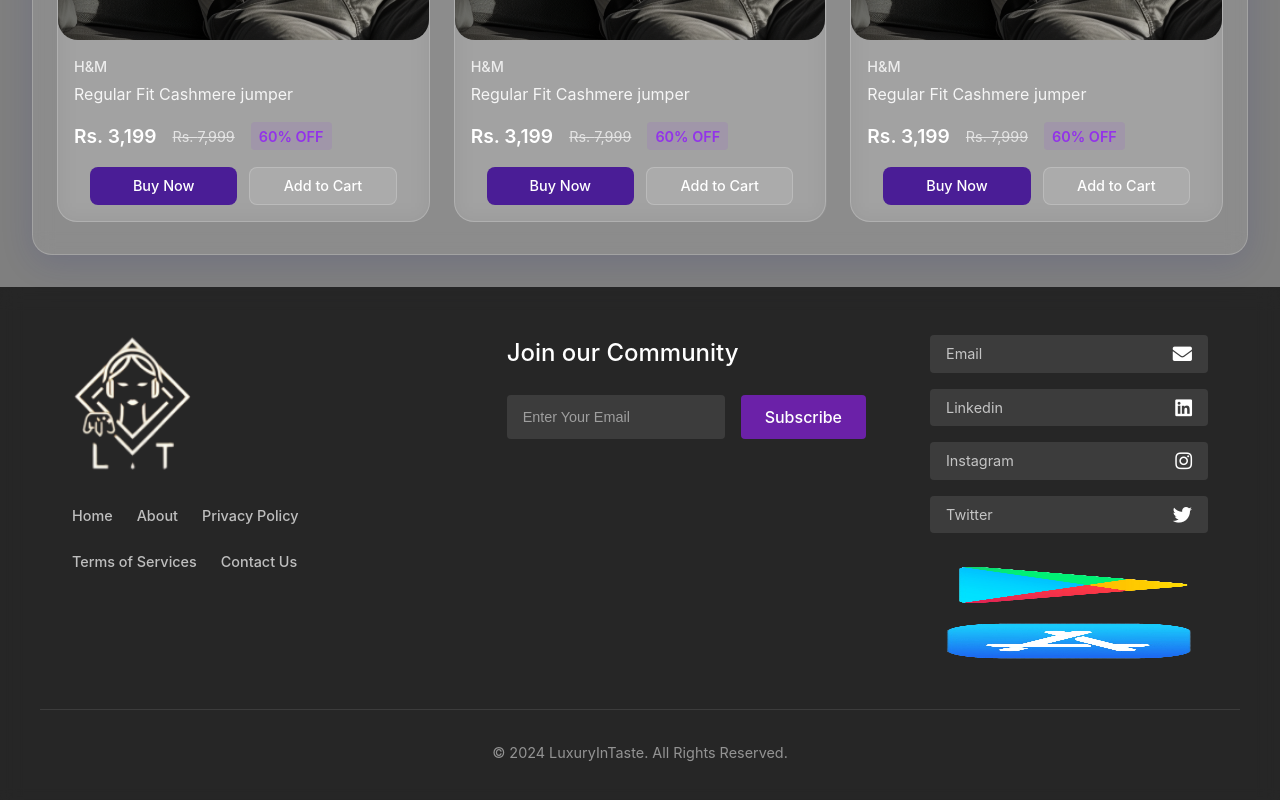
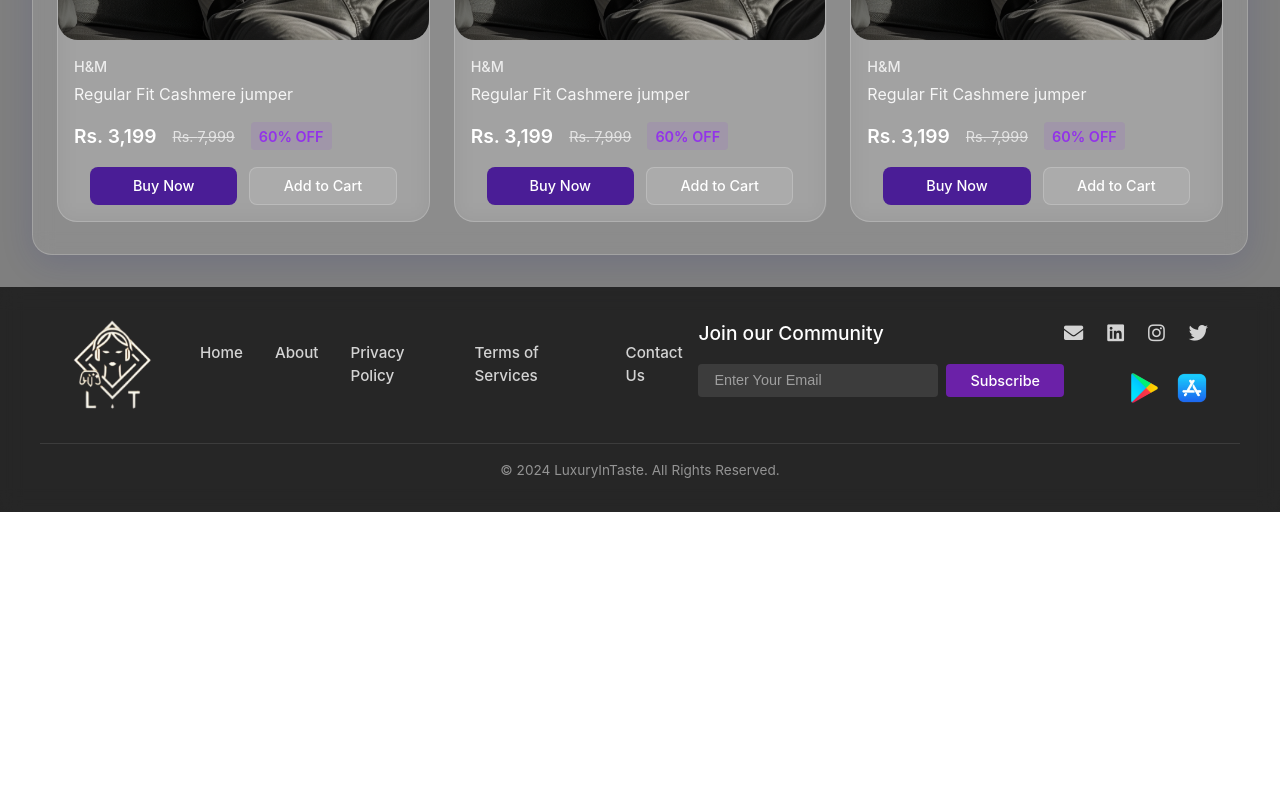
Before and after one commit to luxuryintaste-LIT/lit-ecommerce-backend, a React (Vite) app: page / in a window 1280 px wide. Shown: the part 1394-2194 px from the top of the page. After the commit the page ends 1906 px from the top, so only its background shows below. Built offline with nearby package versions, Linux system fonts and the light colour scheme.

Commit message:
again fixed

```diff
--- a/src/components/Footer.jsx
+++ b/src/components/Footer.jsx
@@ -10,13 +10,13 @@ const Footer = () => {
       <div className="footer-content">
         <div className="footer-left">
           <img src={logo} alt="LuxuryInTaste Logo" className="footer-logo" />
-          <div className="footer-links">
+          <nav className="footer-nav">
             <a href="/" className="footer-link">Home</a>
             <a href="/about" className="footer-link">About</a>
             <a href="/privacy" className="footer-link">Privacy Policy</a>
             <a href="/terms" className="footer-link">Terms of Services</a>
             <a href="/contact" className="footer-link">Contact Us</a>
-          </div>
+          </nav>
         </div>
 
         <div className="footer-middle">
@@ -35,22 +35,18 @@ const Footer = () => {
 
         <div className="footer-right">
           <div className="social-links">
-            <div className="social-link">
-              <span>Email</span>
+            <a href="#" className="social-link">
               <i className="fas fa-envelope"></i>
-            </div>
-            <div className="social-link">
-              <span>Linkedin</span>
+            </a>
+            <a href="#" className="social-link">
               <i className="fab fa-linkedin"></i>
-            </div>
-            <div className="social-link">
-              <span>Instagram</span>
+            </a>
+            <a href="#" className="social-link">
               <i className="fab fa-instagram"></i>
-            </div>
-            <div className="social-link">
-              <span>Twitter</span>
+            </a>
+            <a href="#" className="social-link">
               <i className="fab fa-twitter"></i>
-            </div>
+            </a>
           </div>
           <div className="app-downloads">
             <img src={googlePlay} alt="Get it on Google Play" className="store-badge" />
--- a/src/styles/Footer.css
+++ b/src/styles/Footer.css
@@ -2,7 +2,7 @@
   width: 100%;
   background: rgba(0, 0, 0, 0.7);
   backdrop-filter: blur(10px);
-  padding: 3rem 0;
+  padding: 2rem 0;
   color: #fff;
 }
 
@@ -10,32 +10,31 @@
   max-width: 1200px;
   margin: 0 auto;
   padding: 0 2rem;
-  display: grid;
-  grid-template-columns: 2fr 1.5fr 1.5fr;
-  gap: 4rem;
+  display: flex;
+  justify-content: space-between;
+  align-items: flex-start;
 }
 
 .footer-left {
   display: flex;
-  flex-direction: column;
+  align-items: center;
+  gap: 3rem;
+}
+
+.footer-logo {
+  width: 80px;
+  height: auto;
+}
+
+.footer-nav {
+  display: flex;
   gap: 2rem;
 }
 
-.footer-logo {
-  width: 120px;
-  height: auto;
-}
-
-.footer-links {
-  display: flex;
-  flex-wrap: wrap;
-  gap: 1.5rem;
-}
-
 .footer-link {
-  color: rgba(255, 255, 255, 0.7);
+  color: rgba(255, 255, 255, 0.8);
   text-decoration: none;
-  font-size: 0.9rem;
+  font-size: 0.95rem;
   transition: color 0.3s ease;
 }
 
@@ -44,25 +43,24 @@
 }
 
 .footer-middle {
-  display: flex;
-  flex-direction: column;
-  justify-content: flex-start;
+  flex: 0 1 auto;
 }
 
 .footer-subscribe h3 {
-  font-size: 1.5rem;
-  margin-bottom: 1.5rem;
+  font-size: 1.2rem;
+  margin-bottom: 1rem;
   font-weight: 500;
+  color: #fff;
 }
 
 .subscribe-form {
   display: flex;
-  gap: 1rem;
+  gap: 0.5rem;
 }
 
 .subscribe-input {
-  flex: 1;
-  padding: 0.75rem 1rem;
+  width: 240px;
+  padding: 0.5rem 1rem;
   border: none;
   border-radius: 4px;
   background: rgba(255, 255, 255, 0.1);
@@ -75,13 +73,14 @@
 }
 
 .subscribe-button {
-  padding: 0.75rem 1.5rem;
+  padding: 0.5rem 1.5rem;
   border: none;
   border-radius: 4px;
   background: #6B21A8;
   color: #fff;
   cursor: pointer;
   transition: background-color 0.3s ease;
+  font-size: 0.9rem;
 }
 
 .subscribe-button:hover {
@@ -91,48 +90,33 @@
 .footer-right {
   display: flex;
   flex-direction: column;
-  gap: 2rem;
+  gap: 1.5rem;
 }
 
 .social-links {
   display: flex;
-  flex-direction: column;
-  gap: 1rem;
+  gap: 1.5rem;
+  justify-content: flex-end;
 }
 
 .social-link {
-  display: flex;
-  align-items: center;
-  justify-content: space-between;
-  padding: 0.5rem 1rem;
-  background: rgba(255, 255, 255, 0.1);
-  border-radius: 4px;
-  cursor: pointer;
-  transition: transform 0.3s ease;
+  color: rgba(255, 255, 255, 0.8);
+  font-size: 1.2rem;
+  transition: color 0.3s ease;
 }
 
 .social-link:hover {
-  transform: translateX(10px);
-}
-
-.social-link span {
-  color: rgba(255, 255, 255, 0.7);
-  font-size: 0.9rem;
-}
-
-.social-link i {
   color: #fff;
-  font-size: 1.2rem;
 }
 
 .app-downloads {
   display: flex;
-  flex-direction: column;
   gap: 1rem;
+  justify-content: flex-end;
 }
 
 .store-badge {
-  height: 40px;
+  height: 32px;
   width: auto;
   cursor: pointer;
   transition: opacity 0.3s ease;
@@ -144,36 +128,53 @@
 
 .footer-bottom {
   max-width: 1200px;
-  margin: 3rem auto 0;
-  padding: 2rem 2rem 0;
+  margin: 2rem auto 0;
+  padding: 1rem 2rem 0;
   border-top: 1px solid rgba(255, 255, 255, 0.1);
   text-align: center;
 }
 
 .footer-bottom p {
   color: rgba(255, 255, 255, 0.5);
-  font-size: 0.9rem;
+  font-size: 0.85rem;
 }
 
 @media (max-width: 1024px) {
   .footer-content {
-    grid-template-columns: 1fr;
-    gap: 3rem;
-  }
-
-  .footer-left, .footer-middle, .footer-right {
+    flex-direction: column;
     align-items: center;
+    gap: 2rem;
     text-align: center;
   }
 
-  .social-links {
+  .footer-left {
+    flex-direction: column;
+    gap: 1.5rem;
+  }
+
+  .footer-nav {
+    flex-wrap: wrap;
+    justify-content: center;
+  }
+
+  .footer-middle {
     width: 100%;
     max-width: 400px;
   }
 
+  .subscribe-form {
+    justify-content: center;
+  }
+
+  .footer-right {
+    align-items: center;
+  }
+
+  .social-links {
+    justify-content: center;
+  }
+
   .app-downloads {
-    flex-direction: row;
     justify-content: center;
-    gap: 2rem;
   }
 }
```
